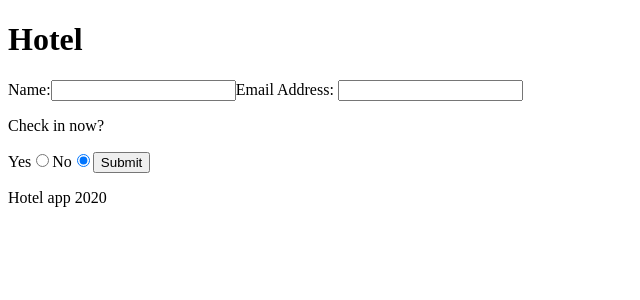
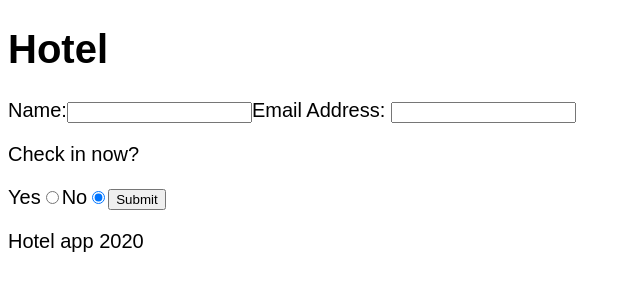
Before and after one commit to lewissndrs/hotel-checkin-lab, a Vue app in the folder client/hotel/: page / in a window 1280 px wide. Shown: the top 300 px of the page, without its empty margins (0-640 px from the left). Built offline with nearby package versions, Linux system fonts and the light colour scheme.

Commit message:
did something or other

```diff
--- a/client/hotel/src/App.vue
+++ b/client/hotel/src/App.vue
@@ -38,4 +38,9 @@ export default {
 
 <style>
 
+#app {
+  font-family: Arial, Helvetica, sans-serif;
+  font-size: 20px;
+}
+
 </style>
```
